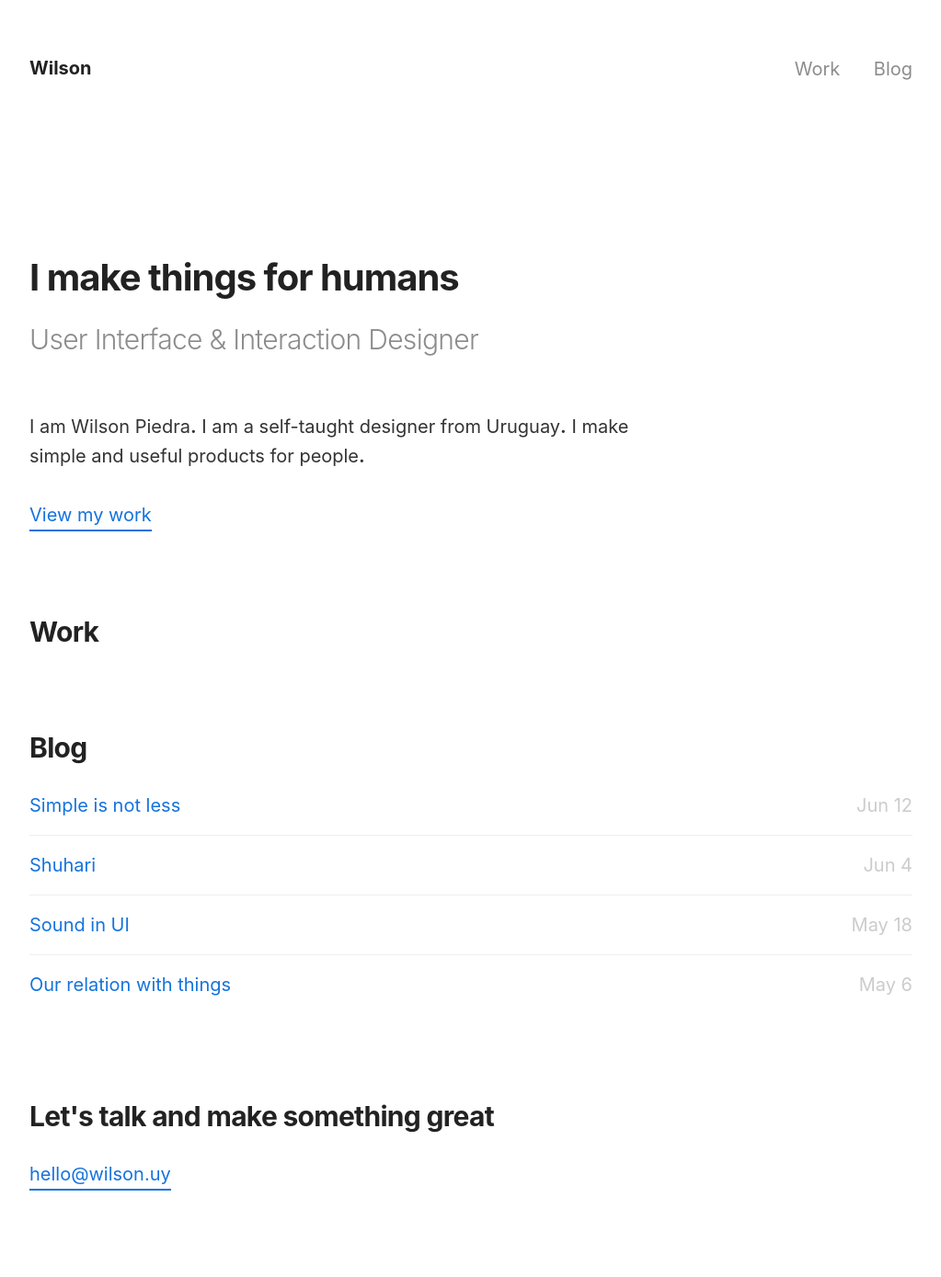
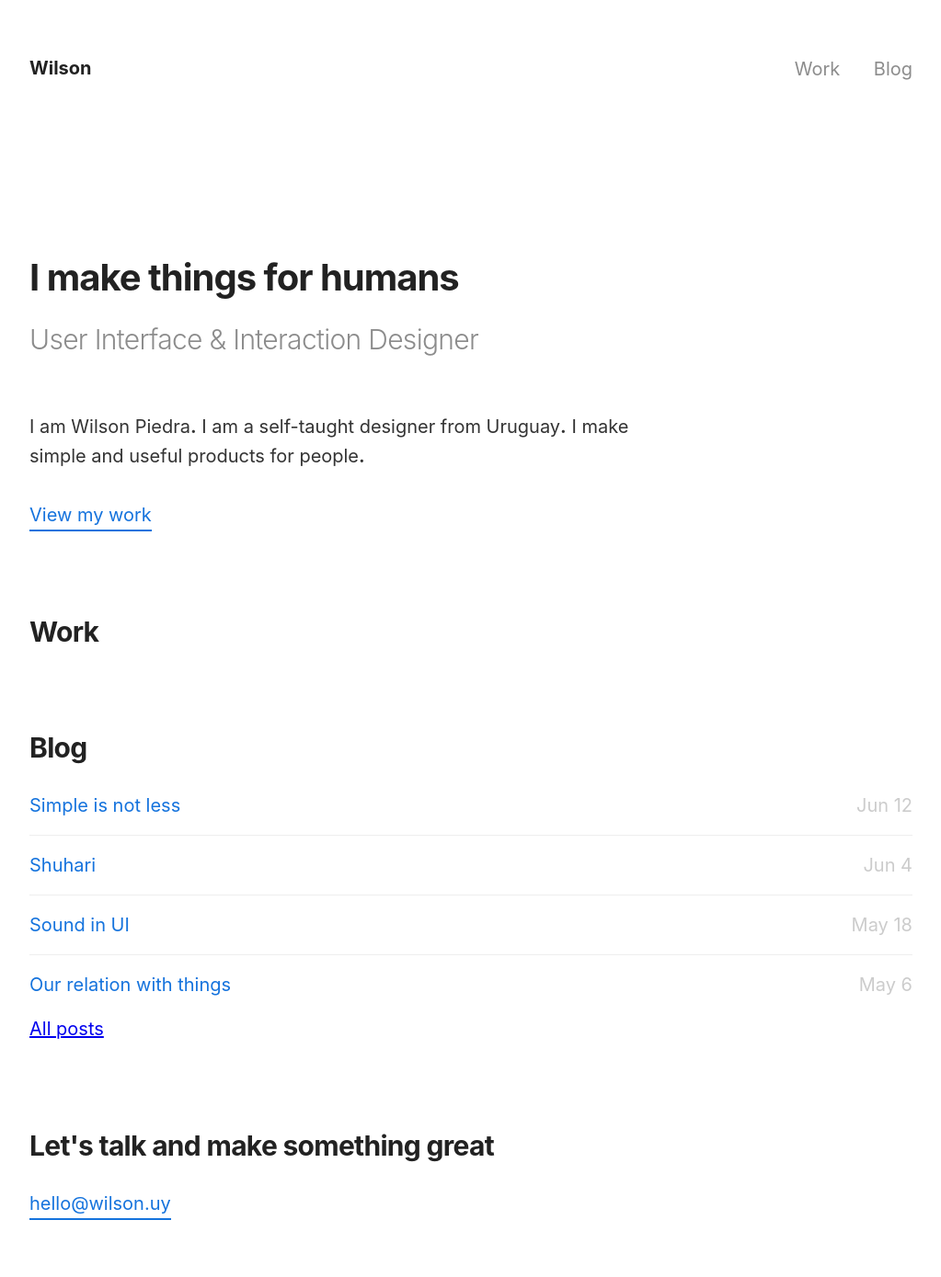
Before and after one commit to wilsonpiedra/wilsonpiedra.github.io, a Jekyll site: the page built from index2.html, in a window 1280 px wide. Shown: the whole page at 92% size, without its empty margins (128-1151 px from the left). Built offline with Jekyll 4.4.1, drawn with Linux system fonts in a browser that asks for light colours; nearby versions of some CDN libraries; before the commit the page ends 1357 px from its top, so only the background shows below that.

Commit message:
Update index2.html

```diff
--- a/index2.html
+++ b/index2.html
@@ -16,6 +16,7 @@ layout: default
 </a></li>
 {% endfor %}
 </ul>
+<a href="http://wilson.uy/blog">All posts</a>
 </div>
 <h2>Let's talk and make something great</h2>
 </div>
```
